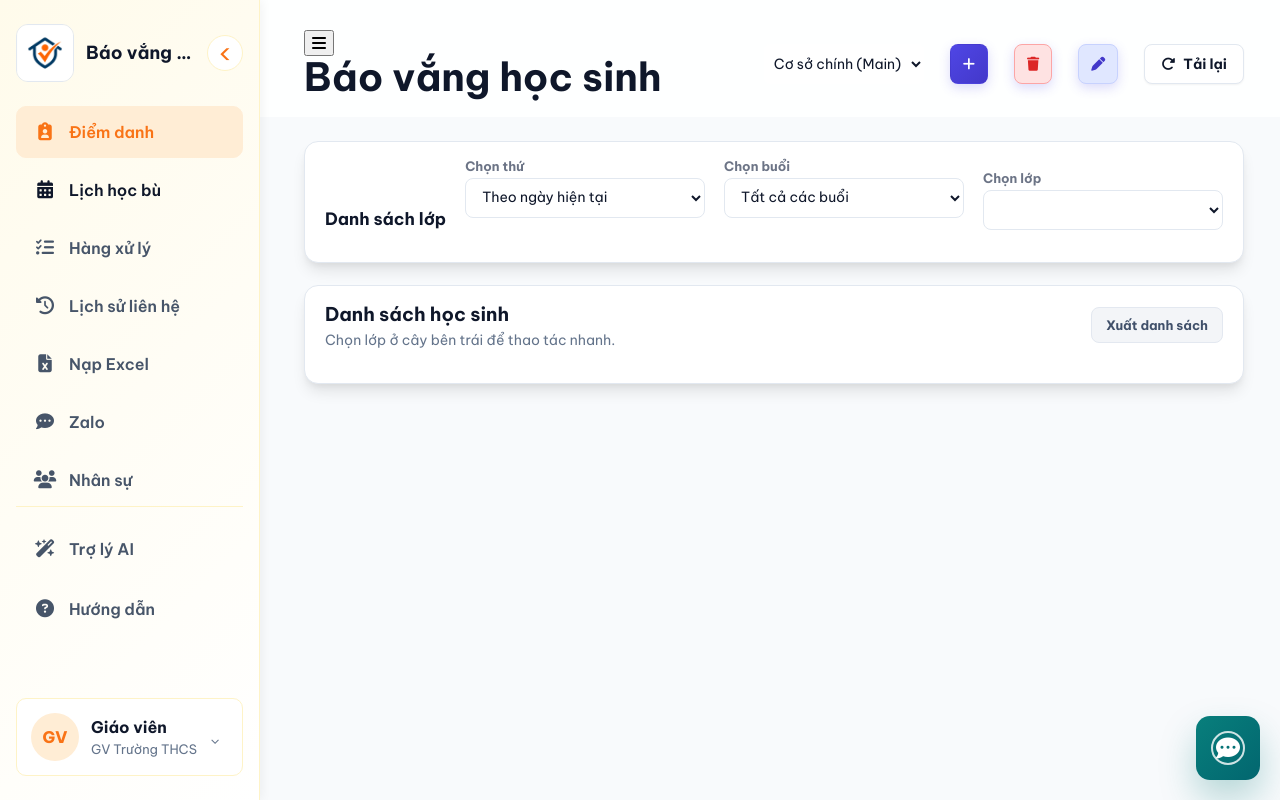
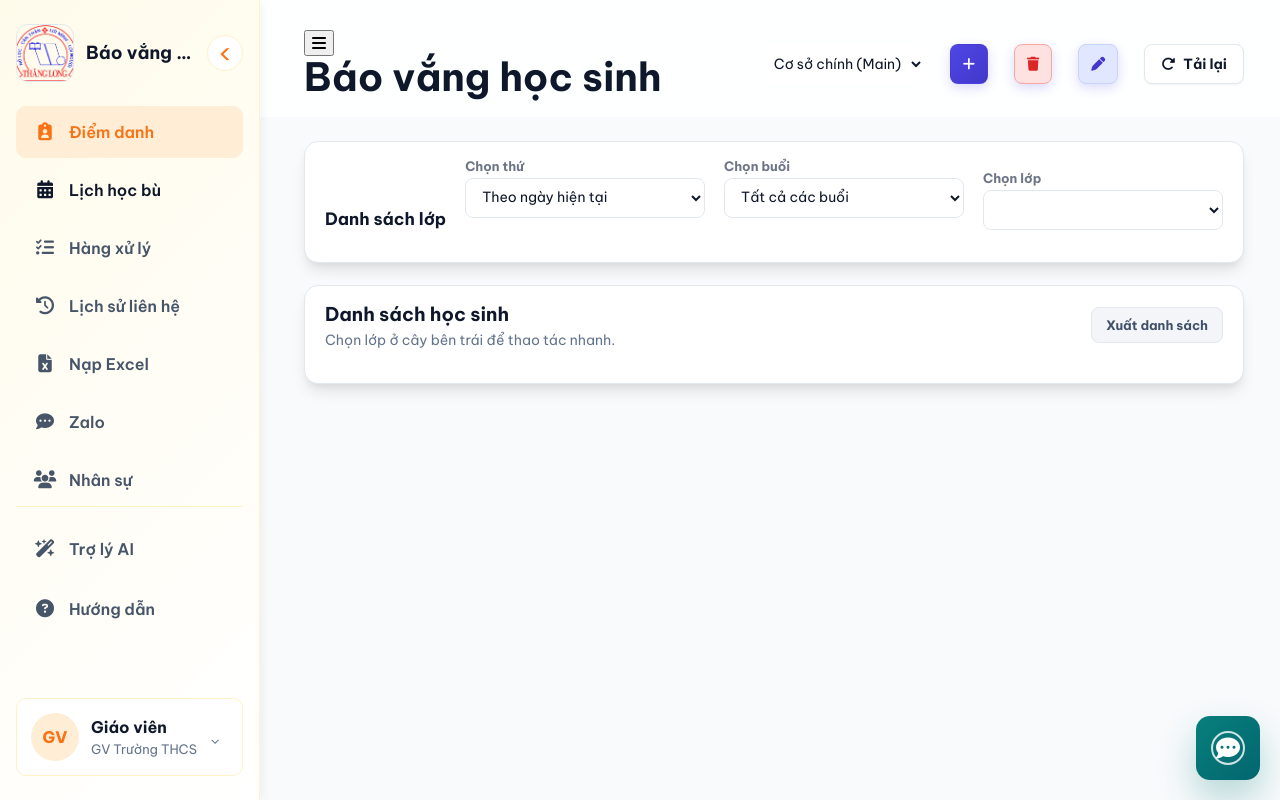
Before and after one commit to thangtienthanglong-gif/baovang, a website: page public/index.html in a window 1280 px wide. Drawn offline with nearby package versions, Linux system fonts and the light colour scheme; no server answers; sample sign-in values are in the browser's storage.

Commit message:
UI: Use company logo from ketbu folder

```diff
--- a/public/index.html
+++ b/public/index.html
@@ -61,7 +61,7 @@
   <div class="app-shell">
     <aside class="sidebar">
       <div class="side-brand">
-        <img src="/logo.jpg" alt="Logo" class="brand-mark" style="object-fit: cover; background: none; border: 1px solid #e2e8f0;">
+        <img src="/ketbu/company-logo.png" alt="Logo" class="brand-mark" style="object-fit: cover; background: none; border: 1px solid #e2e8f0;">
         <div style="flex: 1; overflow: hidden;">
           <strong style="white-space: nowrap; font-size: 18px; display: block; overflow: hidden; text-overflow: ellipsis;">Báo vắng học sinh</strong>
         </div>
```
